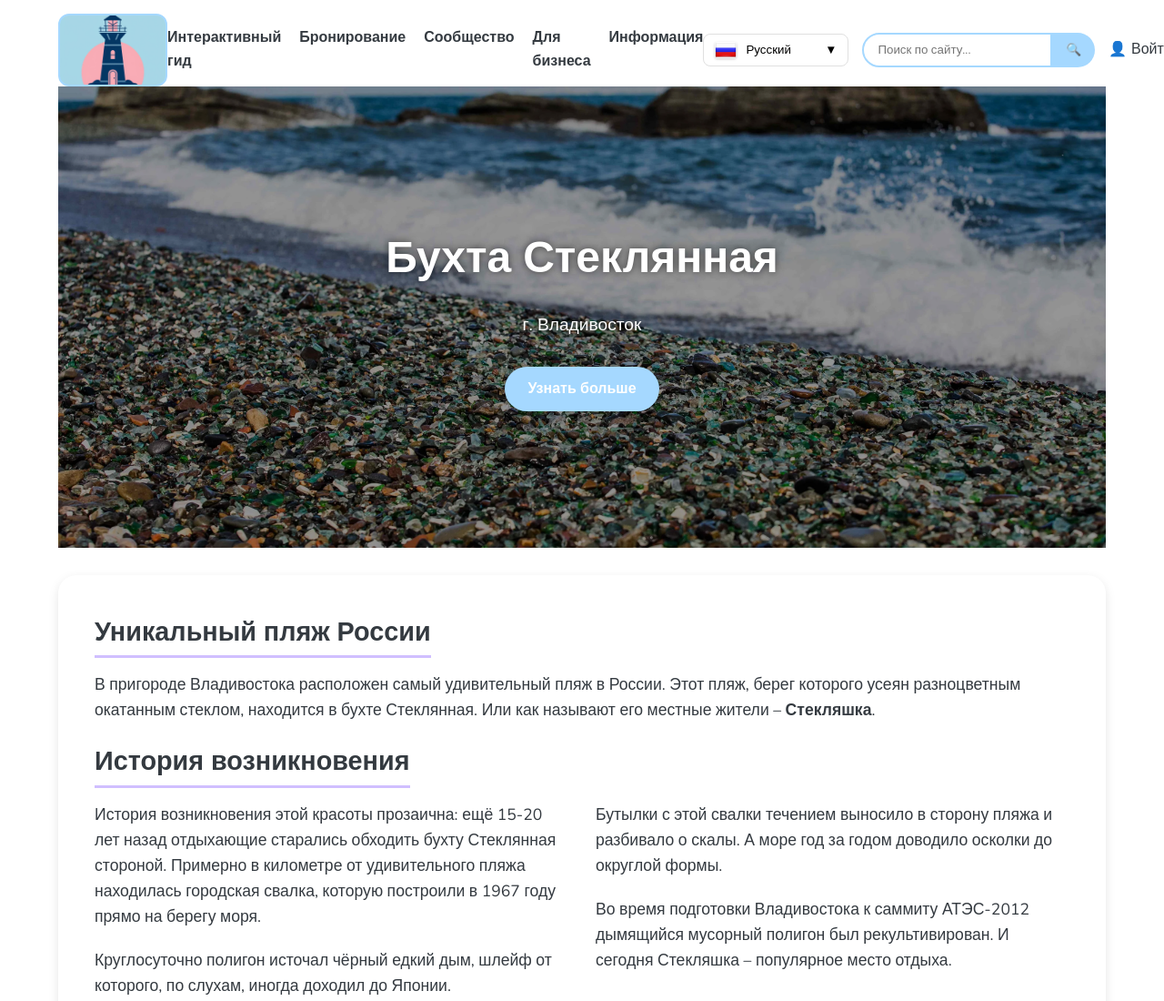
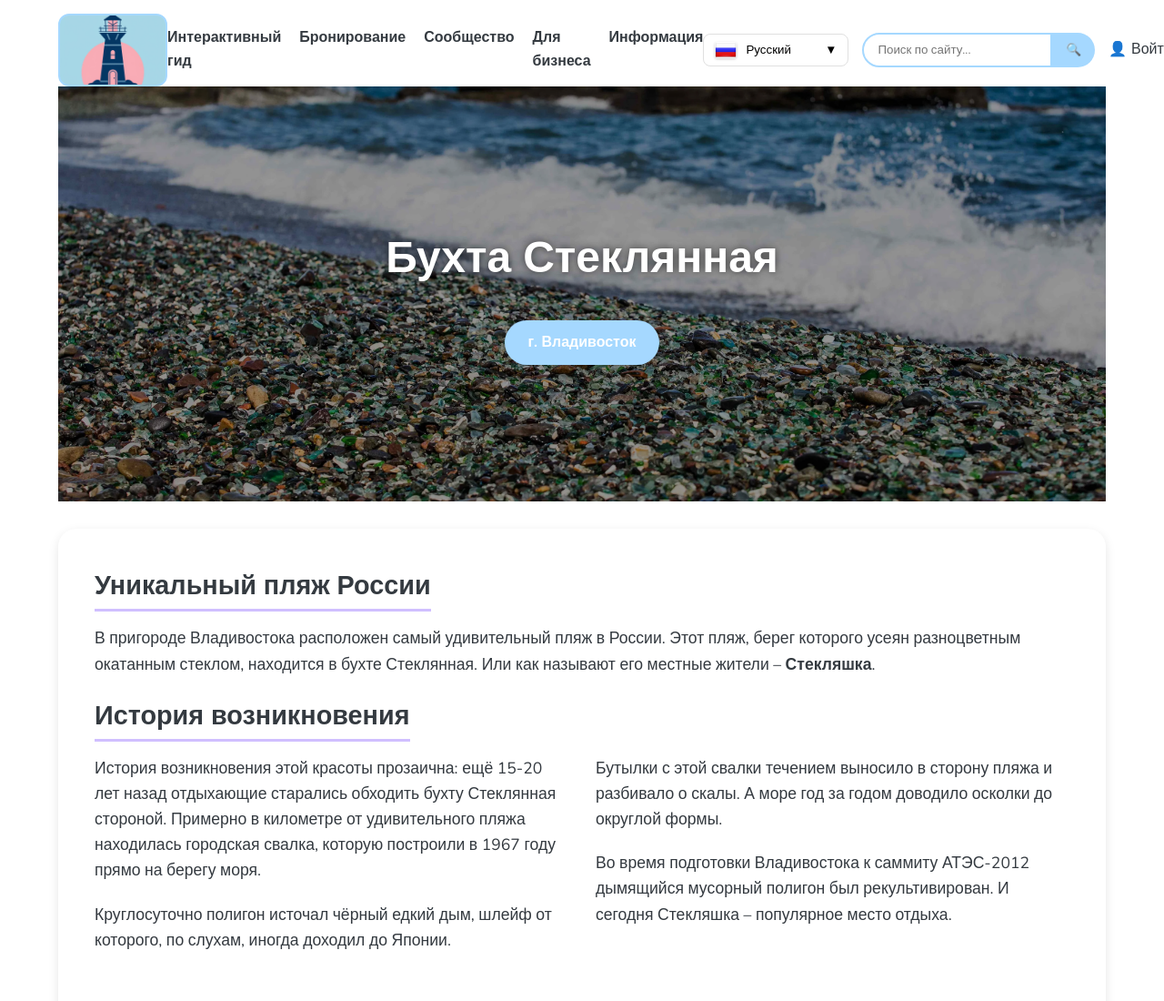
Before and after one commit to tlucanti/diploma, a plain HTML site: page buhta.html in a window 1280 px wide. Shown: the top 1100 px of the page at 91% size. Drawn offline with nearby package versions, Linux system fonts and the light colour scheme.

Commit message:
remove buhta button
Signed-off-by: Konstantin Semichastnov <tlucanti@yandex-team.ru>

```diff
--- a/buhta.html
+++ b/buhta.html
@@ -816,8 +816,8 @@
         <section class="hero-section fade-in">
             <div class="hero-content">
                 <h1>Бухта Стеклянная</h1>
-                <p>г. Владивосток</p>
-                <a href="#content" class="button">Узнать больше</a>
+                <p></p>
+                <a href="#content" class="button">г. Владивосток</a>
             </div>
         </section>
 
```
